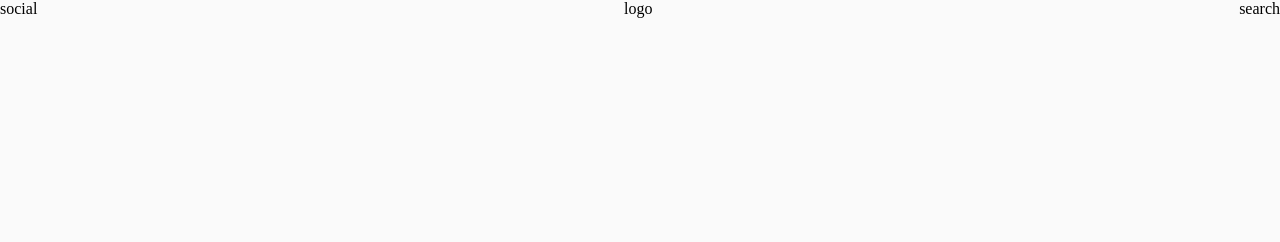
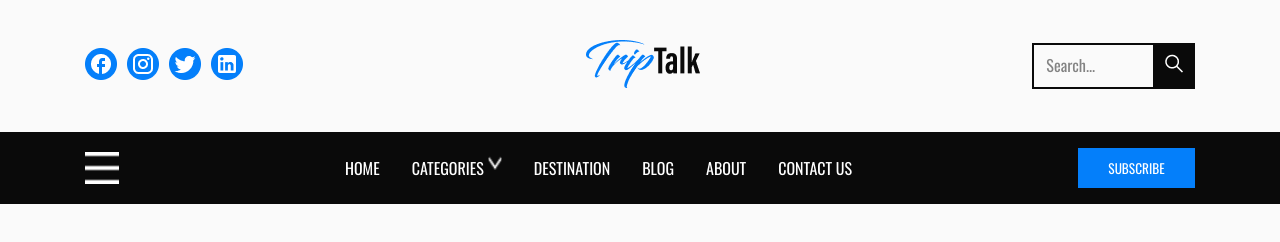
Before and after one commit to Nahiduzzamann/WPXPO-task, a plain HTML site: page index.html in a window 1280 px wide. Drawn offline with nearby package versions, Linux system fonts and the light colour scheme.

Commit message:
header done

```diff
--- a/css/header.css
+++ b/css/header.css
@@ -1,4 +1,84 @@
+
 .header-top {
     display: flex;
     justify-content: space-between;
+    align-items: center;
+    padding: 40px 0 40px 0;
 }
+.header-top-social img{
+    height: 32px;
+    width: 32px;
+    margin-right: 10px;
+}
+.header-top-logo img{
+    height: 48px;
+    width: 114px;
+}
+.header-top-search{
+    display: flex;
+    border: 1.5px solid #0A0A0A;
+}
+.header-top-search-icon{
+    background-color: #0A0A0A;
+    padding: 8px;
+}
+.header-top-search-icon img{
+height: 24px;
+width: 24px;
+}
+.header-top-search p{
+    border: 1.5px solid #0A0A0A;
+    padding: 8px 58px 8px 12px;
+    font-weight: 400;
+    color: #838383;
+    font-size: 16px;
+}
+.header-bottom-bg{
+    background-color: #0A0A0A;
+}
+.header-bottom {
+    display: flex;
+    justify-content: space-between;
+    height: 72px;
+    align-items: center;
+}
+.header-bottom img {
+    height: 32px;
+    width: 34px;
+
+}
+.navigation {
+    display: flex;
+}
+.navigation p{
+    color: #FFFFFF;
+    padding: 0 16px 0 16px;
+    font-weight: 400;
+    color: #FFFFFF;
+    font-size: 16px;
+}
+.header-bottom-category{
+    display: flex;
+}
+.header-bottom-category p{
+    padding-right: 4px;
+    font-weight: 400;
+    color: #FFFFFF;
+    font-size: 16px;
+}
+.header-bottom-category img{
+    height: 14px;
+    width: 14px;
+    padding-right: 16px;
+}
+.header-button{
+    font-family: 'Oswald', sans-serif;
+    height: 40px;
+    width: 117px;
+    display: flex;
+    justify-content: center;
+    align-items: center;
+    color: #FFFFFF;
+    background-color: #047FFA;
+    border: none;
+}
--- a/css/index.css
+++ b/css/index.css
@@ -1,5 +1,13 @@
 *{
     margin: 0;
+}
+p{
+    font-family: 'Oswald', sans-serif;
+
+}
+.container{
+    width: 1110px;
+    margin: 0 auto;
 }
 body{
     background-color: #FAFAFA;
--- a/index.html
+++ b/index.html
@@ -4,7 +4,8 @@
 <head>
     <meta charset="UTF-8">
     <meta name="viewport" content="width=device-width, initial-scale=1.0">
-    <link>
+    <link rel="preconnect" href="https://fonts.gstatic.com">
+    <link href="https://fonts.googleapis.com/css2?family=Oswald:wght@400;700&display=swap" rel="stylesheet">
     <link rel="stylesheet" href="/css/index.css">
     <link rel="stylesheet" href="/css/header.css">
     <title>Document</title>
@@ -12,13 +13,35 @@
 
 <body>
     <header class="header">
-        <section class="header-top">
-            <div>social</div>
-            <div>logo</div>
-            <div>search</div>
+        <section class="container header-top">
+            <div class="header-top-social">
+                <img src="/icons/Facebook.png" alt=""><img src="/icons/Instagram.png" alt=""><img
+                    src="/icons/Twitter.png" alt=""><img src="/icons/Linkekin.png" alt="">
+            </div>
+            <div class="header-top-logo"><img src="/icons/TripTalk.png" alt=""></div>
+            <div class="header-top-search">
+                <p>Search...</p>
+                <div class="header-top-search-icon">
+                    <img src="/icons/search.png" alt="">
+                </div>
+            </div>
         </section>
-        <section class="header-bottom">
-
+        <section class="header-bottom-bg">
+            <section class="container header-bottom">
+                <img src="/icons/Vector.png" alt="">
+                <div class="navigation">
+                    <p>HOME</p>
+                    <div class="header-bottom-category">
+                        <p>CATEGORIES</p>
+                        <img src="/icons/arrow.png" alt="">
+                    </div>
+                    <p>DESTINATION</p>
+                    <p>BLOG</p>
+                    <p>ABOUT</p>
+                    <p>CONTACT US</p>
+                </div>
+                <button class="header-button">SUBSCRIBE</div>
+            </section>
         </section>
     </header>
 </body>
```
Also changed, not shown: icons/Facebook.png (added), icons/Instagram.png (added), icons/Linkekin.png (added), icons/Search.png (added), icons/TripTalk.png (added), icons/Twitter.png (added), icons/Vector.png (added), icons/arrow.png (added).
